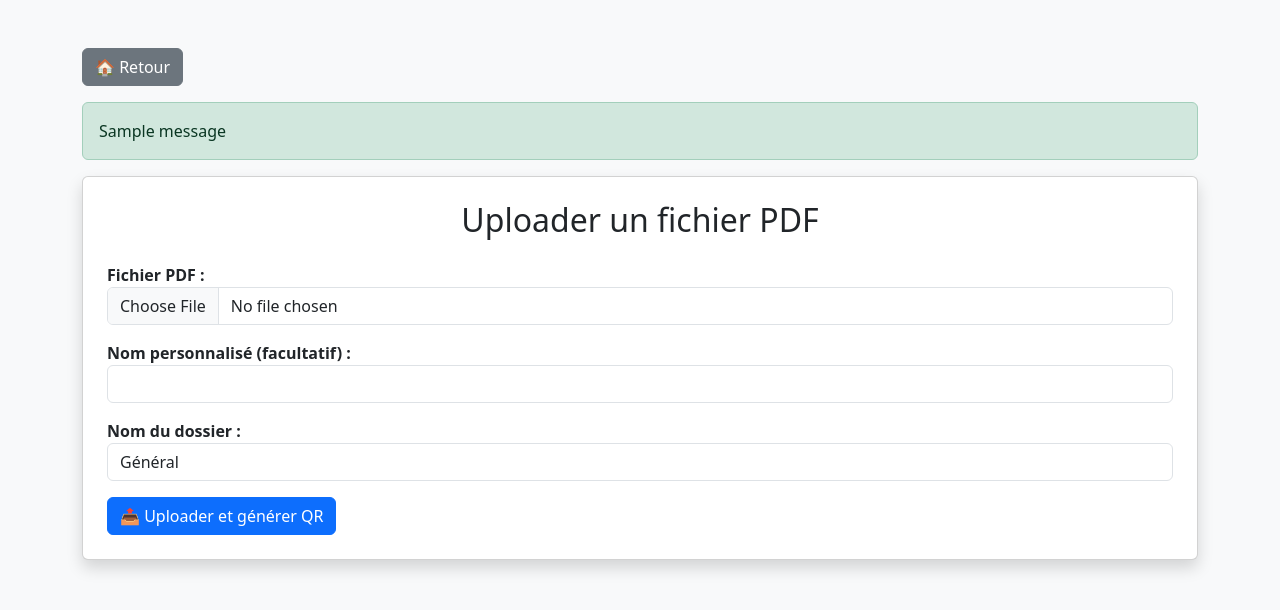
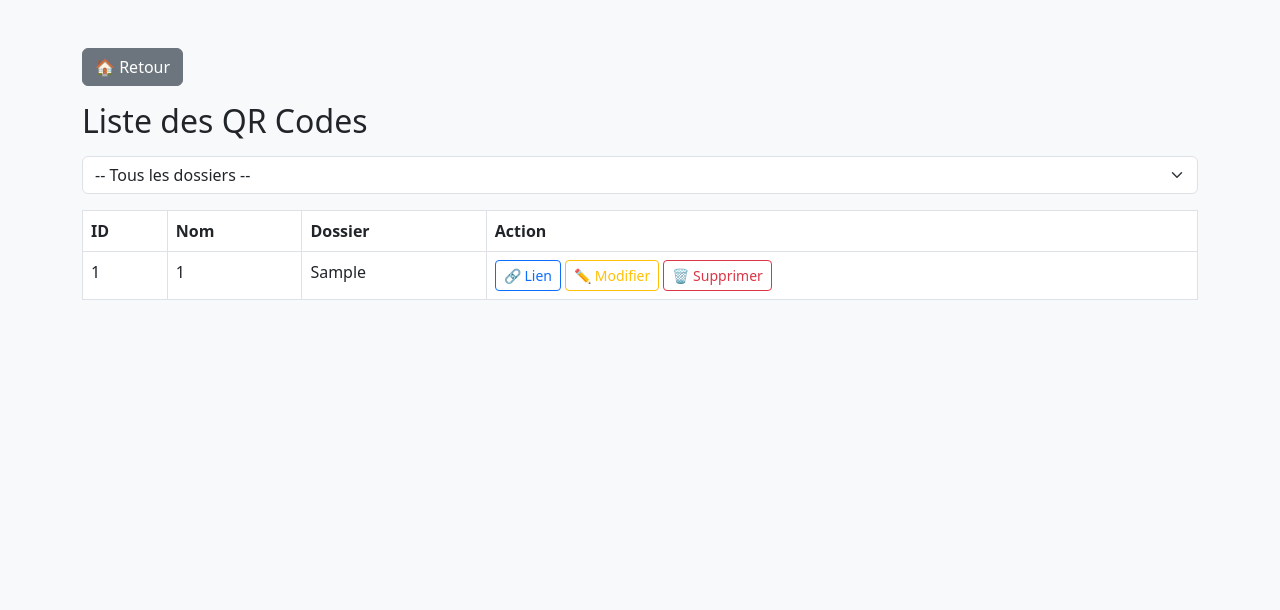
Before and after one commit to fode-konate/qr-code-dynamic, a Flask app: template templates/upload.html in a window 1280 px wide. Shown: the top 610 px of the page. Run offline with Flask 3, Linux system fonts and the light colour scheme; tables that the repository leaves empty hold one stand-in row (values such as "Sample post"); the template is opened without the code that fills it: values that come from a table or form of the project are taken from there, most other values are stand-ins (such as "Sample title", 1, 10 or a date in 2020); one stand-in notice (Sample message) is shown.

Commit message:
correction 7

```diff
--- a/templates/upload.html
+++ b/templates/upload.html
@@ -2,41 +2,54 @@
 <html lang="fr">
 <head>
   <meta charset="UTF-8">
-  <title>Uploader un PDF</title>
+  <title>Liste des QR Codes</title>
   <link href="https://cdn.jsdelivr.net/npm/bootstrap@5.3.0/dist/css/bootstrap.min.css" rel="stylesheet">
 </head>
-<body style="background-color: #f8f9fa;">
-
+<body class="bg-light">
   <div class="container mt-5">
     <a href="{{ url_for('home') }}" class="btn btn-secondary mb-3">🏠 Retour</a>
 
-    {% with messages = get_flashed_messages(with_categories=true) %}
-      {% if messages %}
-        {% for category, message in messages %}
-          <div class="alert alert-{{ category }}">{{ message }}</div>
+    <h2 class="mb-3">Liste des QR Codes</h2>
+
+    <form method="get" class="mb-3">
+      <select name="folder" class="form-select" onchange="this.form.submit()">
+        <option value="">-- Tous les dossiers --</option>
+        {% for f in folders %}
+          <option value="{{ f }}" {% if f == selected_folder %}selected{% endif %}>{{ f }}</option>
         {% endfor %}
-      {% endif %}
-    {% endwith %}
+      </select>
+    </form>
 
-    <div class="card p-4 shadow" style="background-color:white;">
-      <h2 class="text-center mb-4">Uploader un fichier PDF</h2>
-      <form method="POST" enctype="multipart/form-data">
-        <div class="mb-3">
-          <label for="file" style="font-weight:bold;">Fichier PDF :</label>
-          <input class="form-control" type="file" id="file" name="file" accept=".pdf" required>
-        </div>
-        <div class="mb-3">
-          <label for="custom_id" style="font-weight:bold;">Nom personnalisé (facultatif) :</label>
-          <input class="form-control" type="text" id="custom_id" name="custom_id">
-        </div>
-        <div class="mb-3">
-          <label for="folder" style="font-weight:bold;">Nom du dossier :</label>
-          <input class="form-control" type="text" id="folder" name="folder" value="Général">
-        </div>
-        <button type="submit" class="btn btn-primary">📤 Uploader et générer QR</button>
-      </form>
-    </div>
+    {% if qr_codes %}
+      <table class="table table-bordered table-hover">
+        <thead>
+          <tr>
+            <th>ID</th>
+            <th>Nom</th>
+            <th>Dossier</th>
+            <th>Action</th>
+          </tr>
+        </thead>
+        <tbody>
+          {% for qr in qr_codes %}
+            <tr>
+              <td>{{ qr.id }}</td>
+              <td>{{ qr.custom_id or '—' }}</td>
+              <td>{{ qr.folder }}</td>
+              <td>
+                <a href="{{ url_for('redirect_dynamic', unique_id=qr.id) }}" class="btn btn-sm btn-outline-primary" target="_blank">🔗 Lien</a>
+                <a href="{{ url_for('update', unique_id=qr.id) }}" class="btn btn-sm btn-outline-warning">✏️ Modifier</a>
+                <form method="POST" action="{{ url_for('delete', unique_id=qr.id) }}" style="display:inline-block;" onsubmit="return confirm('Confirmer la suppression ?')">
+                  <button type="submit" class="btn btn-sm btn-outline-danger">🗑️ Supprimer</button>
+                </form>
+              </td>
+            </tr>
+          {% endfor %}
+        </tbody>
+      </table>
+    {% else %}
+      <div class="alert alert-info">Aucun QR Code trouvé.</div>
+    {% endif %}
   </div>
-
 </body>
 </html>
```
Also changed, not shown: templates/index.html (+11 -12 lines), templates/login.html (added, +36 -0 lines).
